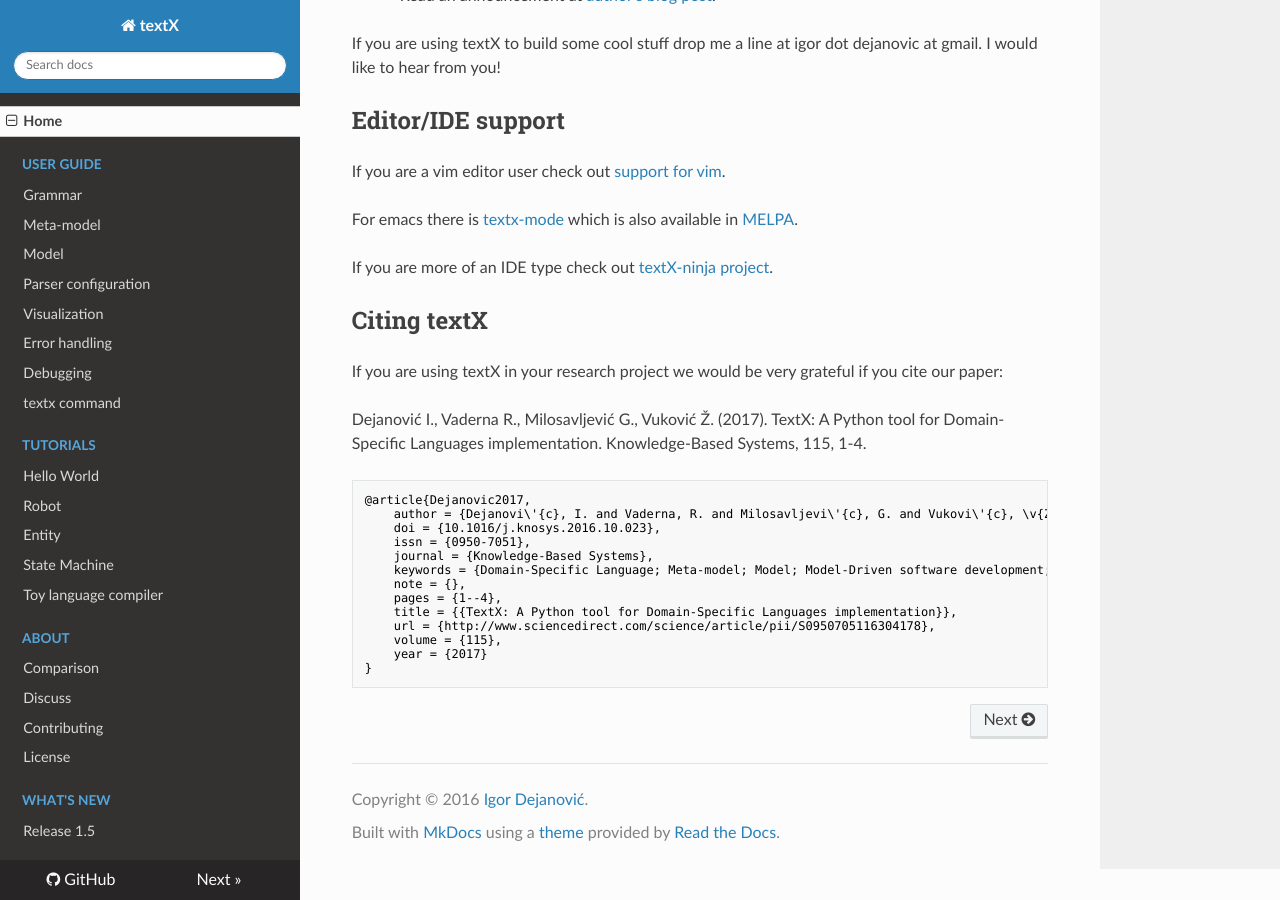
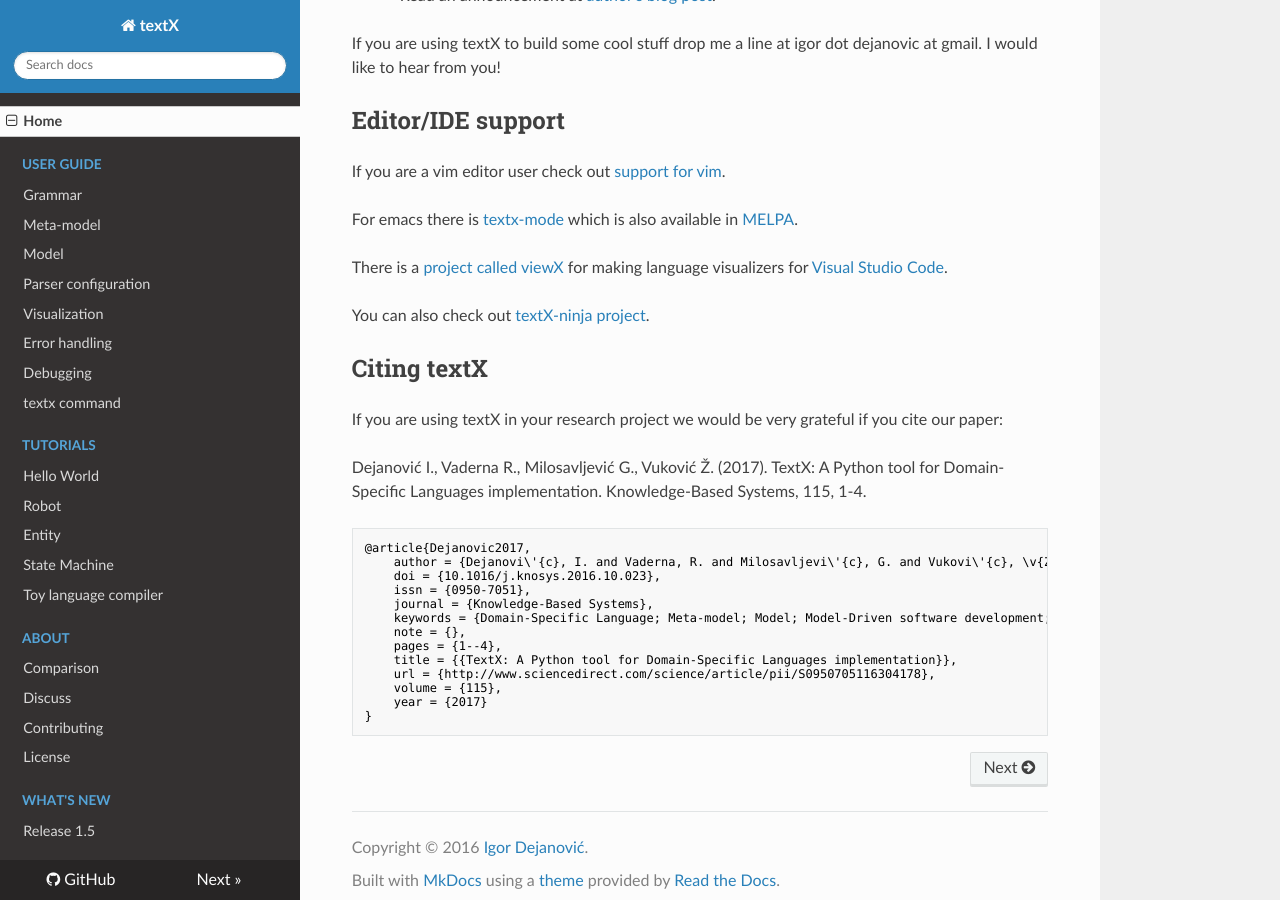
Before and after one commit to textX/textX, an MkDocs documentation site: the page built from docs/index.md, in a window 1280 px wide and 900 px high, scrolled down 3235 px. Built offline with MkDocs 1.6.1, drawn with Linux system fonts in a browser that asks for light colours; nearby versions of some CDN libraries; old or Windows-style settings are respelled for this version of MkDocs.

Commit message:
Reference to viewX.

```diff
--- a/docs/index.md
+++ b/docs/index.md
@@ -162,7 +162,12 @@
 For emacs there is [textx-mode](https://github.com/novakboskov/textx-mode) which
 is also available in [MELPA](https://melpa.org/#/textx-mode).
 
-If you are more of an IDE type check out [textX-ninja project](https://github.com/igordejanovic/textX-ninja).
+There is a [project called viewX](https://github.com/danielkupco/viewX-vscode)
+for making language visualizers for [Visual Studio Code](https://code.visualstudio.com/).
+
+You can also check out [textX-ninja project](https://github.com/igordejanovic/textX-ninja).
+
+
 
 ## Citing textX
 
```
